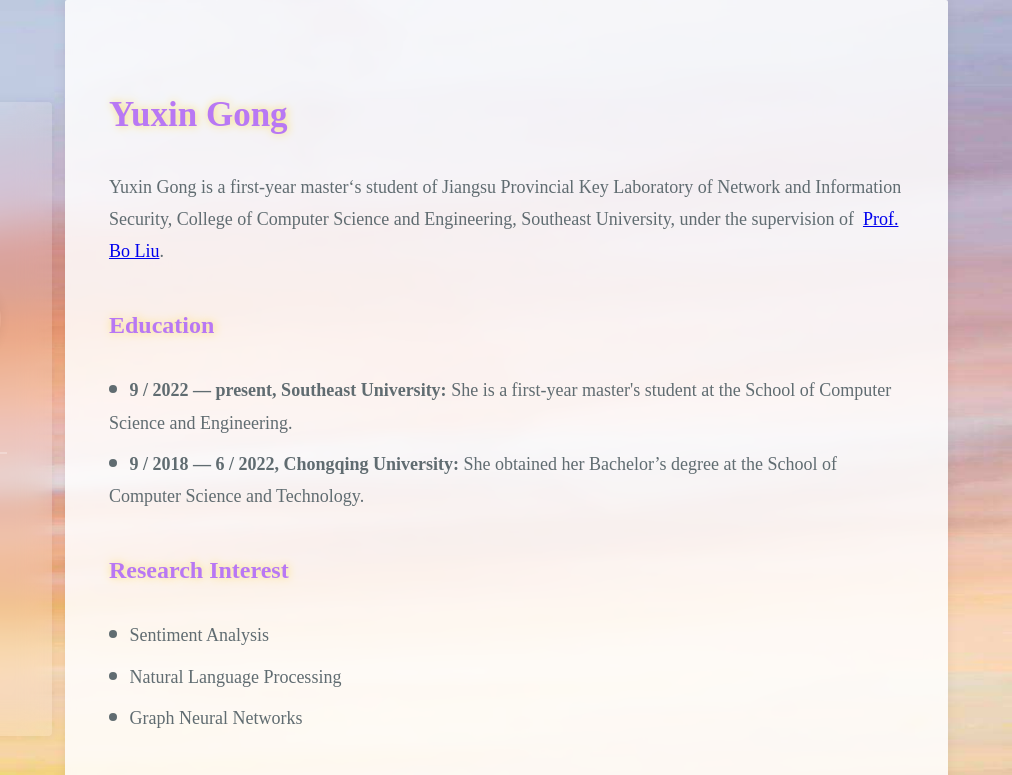
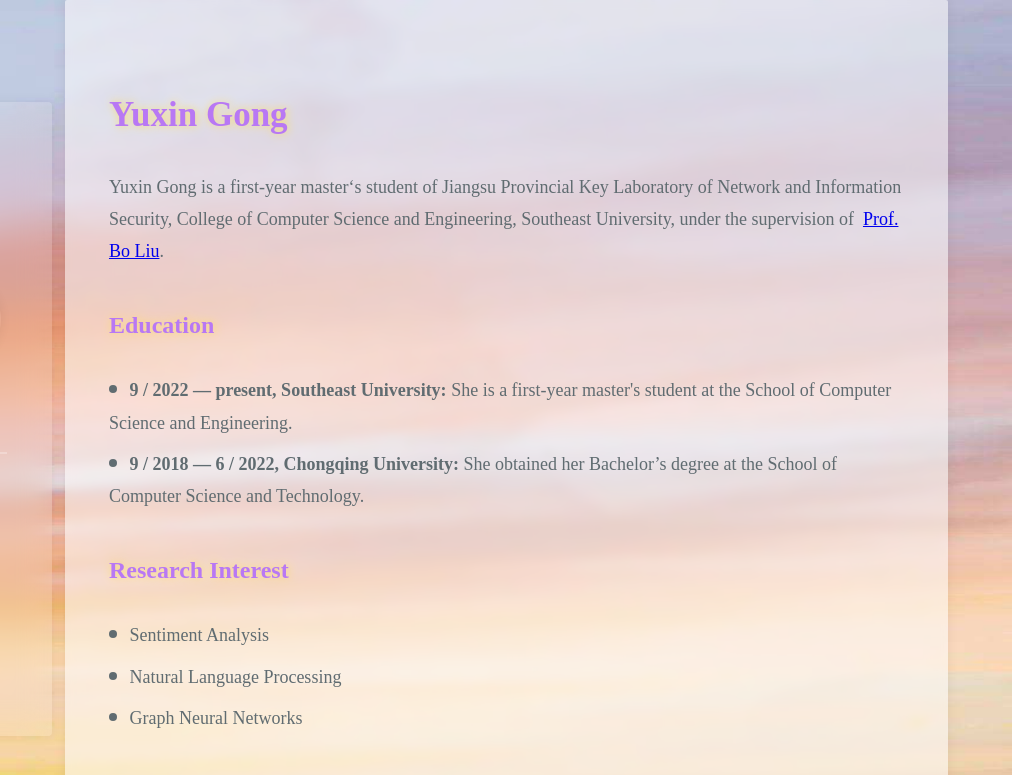
Before and after one commit to Gongyuxin20/Gongyuxin20.github.io, a plain HTML site: page index.html in a window 1280 px wide. Shown: the top 775 px of the page, 268-1280 px from the left. Drawn offline with Linux system fonts and the light colour scheme.

Commit message:
change bg

```diff
--- a/index.html
+++ b/index.html
@@ -93,7 +93,7 @@
             padding-top: 4%;
             padding-bottom: 4%;
             width: 69%;
-            background-color: rgba(255, 255, 255, 0.85);
+            background-color: rgba(255, 255, 255, 0.55);
             border-radius: 2px;
             box-shadow: 0px 0px 10px 2px rgba(0, 0, 0, 0.05);
             backdrop-filter: blur(5px);
```
